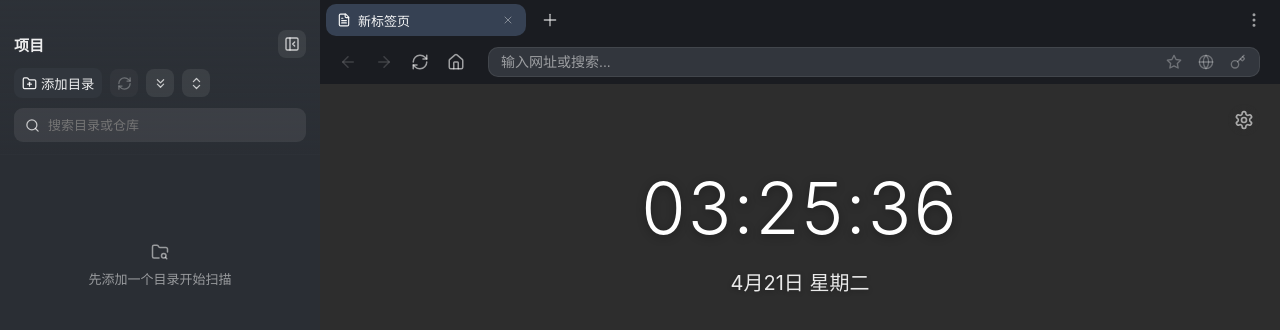
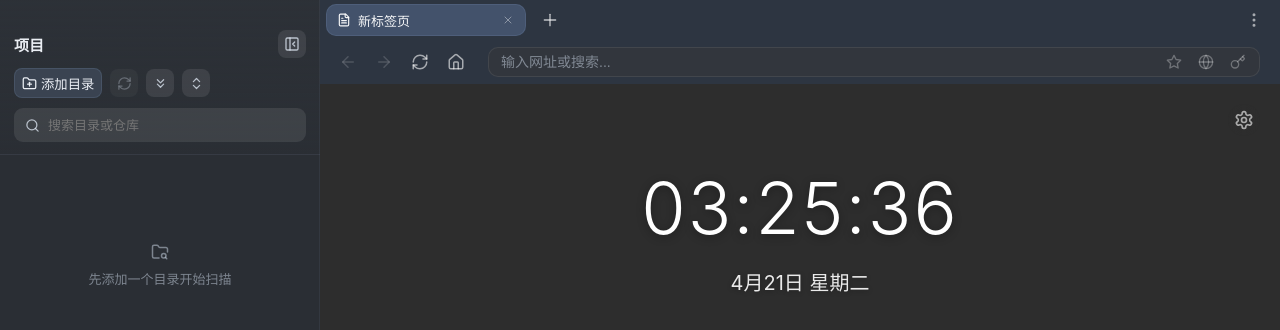
Before and after one commit to TerraRoot3/OpenGit, a Vue app: page / in a window 1280 px wide. Shown: the top 330 px of the page. Built offline with nearby package versions, Linux system fonts and the light colour scheme.

Commit message:
feat: 主题配色

```diff
--- a/src/components/git/ProjectStashList.vue
+++ b/src/components/git/ProjectStashList.vue
@@ -572,7 +572,7 @@ const escapeHtml = (text) => {
   flex: 1;
   background: transparent;
   border: none;
-  border-radius: 14px;
+  border-radius: var(--theme-comp-radius-selected);
   overflow: hidden;
   display: flex;
   flex-direction: column;
@@ -599,6 +599,7 @@ const escapeHtml = (text) => {
   justify-content: space-between;
   padding: 10px 14px;
   background: var(--theme-comp-child-header-bg);
+  border-top-left-radius: var(--theme-comp-radius-selected);
   font-weight: 500;
   color: rgba(255, 255, 255, 0.9);
   font-size: 13px;
@@ -694,6 +695,7 @@ const escapeHtml = (text) => {
 .stash-diff-header {
   padding: 10px 14px;
   background: var(--theme-comp-child-header-bg);
+  border-top-right-radius: var(--theme-comp-radius-selected);
   font-weight: 500;
   color: rgba(255, 255, 255, 0.9);
   font-family: 'Monaco', 'Menlo', 'Ubuntu Mono', monospace;
--- a/src/theme/tokens.css
+++ b/src/theme/tokens.css
@@ -68,38 +68,38 @@ html[data-theme='slate-dual'] {
   --theme-sem-bg-sidebar-soft: var(--theme-base-color-slate-825);
   --theme-sem-surface-1: var(--theme-base-color-slate-925);
   --theme-sem-surface-2: var(--theme-base-color-slate-900);
-  --theme-sem-bg-dialog: var(--theme-base-color-slate-850);
-  --theme-sem-bg-menu: var(--theme-base-color-slate-850);
-  --theme-sem-bg-tooltip: rgba(25, 28, 33, 0.98);
-  --theme-sem-bg-overlay: var(--theme-base-alpha-black-56);
+  --theme-sem-bg-dialog: color-mix(in srgb, var(--theme-base-color-slate-850) 90%, #213246 10%);
+  --theme-sem-bg-menu: color-mix(in srgb, var(--theme-base-color-slate-850) 92%, #23364d 8%);
+  --theme-sem-bg-tooltip: rgba(24, 29, 37, 0.985);
+  --theme-sem-bg-overlay: rgba(7, 10, 15, 0.6);
 
-  --theme-sem-text-primary: var(--theme-base-alpha-white-92);
-  --theme-sem-text-secondary: var(--theme-base-alpha-white-72);
-  --theme-sem-text-muted: var(--theme-base-alpha-white-52);
+  --theme-sem-text-primary: rgba(247, 250, 255, 0.94);
+  --theme-sem-text-secondary: rgba(221, 229, 241, 0.78);
+  --theme-sem-text-muted: rgba(191, 201, 216, 0.56);
 
-  --theme-sem-border-default: transparent;
-  --theme-sem-border-strong: transparent;
+  --theme-sem-border-default: rgba(162, 181, 211, 0.08);
+  --theme-sem-border-strong: rgba(162, 181, 211, 0.12);
 
-  --theme-sem-hover: var(--theme-base-alpha-white-08);
-  --theme-sem-selected-bg: var(--theme-sem-bg-sidebar-soft);
-  --theme-sem-selected-border: transparent;
+  --theme-sem-hover: rgba(255, 255, 255, 0.092);
+  --theme-sem-selected-bg: color-mix(in srgb, var(--theme-base-color-slate-825) 78%, #58729a 22%);
+  --theme-sem-selected-border: rgba(140, 166, 206, 0.16);
 
   --theme-sem-accent-primary: var(--theme-base-color-blue-500);
   --theme-sem-accent-primary-strong: var(--theme-base-color-cyan-400);
   --theme-sem-accent-info: var(--theme-base-color-blue-300);
-  --theme-sem-accent-warning: var(--theme-base-color-amber-300);
-  --theme-sem-accent-warning-strong: var(--theme-base-color-amber-500);
-  --theme-sem-accent-success: var(--theme-base-color-green-300);
-  --theme-sem-accent-success-strong: var(--theme-base-color-green-500);
-  --theme-sem-accent-danger: var(--theme-base-color-red-300);
-  --theme-sem-accent-danger-strong: var(--theme-base-color-red-500);
+  --theme-sem-accent-warning: #e7cb84;
+  --theme-sem-accent-warning-strong: #d59d37;
+  --theme-sem-accent-success: #8fe0bb;
+  --theme-sem-accent-success-strong: #37be82;
+  --theme-sem-accent-danger: #eea0a8;
+  --theme-sem-accent-danger-strong: #da5f6b;
 
-  --theme-sem-info-bg: rgba(59, 130, 246, 0.2);
-  --theme-sem-info-border: rgba(59, 130, 246, 0.34);
-  --theme-sem-warning-bg: rgba(217, 155, 32, 0.2);
-  --theme-sem-warning-border: rgba(217, 155, 32, 0.32);
-  --theme-sem-success-bg: rgba(34, 197, 94, 0.2);
-  --theme-sem-danger-bg: rgba(220, 80, 80, 0.24);
+  --theme-sem-info-bg: rgba(59, 130, 246, 0.18);
+  --theme-sem-info-border: rgba(120, 169, 245, 0.34);
+  --theme-sem-warning-bg: rgba(213, 157, 55, 0.17);
+  --theme-sem-warning-border: rgba(213, 157, 55, 0.3);
+  --theme-sem-success-bg: rgba(55, 190, 130, 0.18);
+  --theme-sem-danger-bg: rgba(218, 95, 107, 0.2);
 
   --theme-sem-file-added: var(--theme-base-color-file-added);
   --theme-sem-file-modified: var(--theme-base-color-file-modified);
@@ -113,12 +113,12 @@ html[data-theme='slate-dual'] {
   --theme-comp-radius-panel: var(--theme-base-radius-lg);
   --theme-comp-radius-selected: var(--theme-base-radius-md);
 
-  --theme-comp-sidebar-item-active-bg: color-mix(in srgb, var(--theme-sem-bg-sidebar-soft) 82%, #5d7290 18%);
-  --theme-comp-sidebar-item-active-border: transparent;
-  --theme-comp-tab-active-bg: var(--theme-base-color-slate-800);
-  --theme-comp-tab-active-border: transparent;
+  --theme-comp-sidebar-item-active-bg: color-mix(in srgb, var(--theme-sem-bg-sidebar-soft) 74%, #5f7ba2 26%);
+  --theme-comp-sidebar-item-active-border: rgba(142, 170, 212, 0.14);
+  --theme-comp-tab-active-bg: color-mix(in srgb, var(--theme-base-color-slate-800) 82%, #7ea2da 18%);
+  --theme-comp-tab-active-border: rgba(142, 170, 212, 0.18);
   --theme-comp-tab-active-accent: var(--theme-base-color-blue-400);
-  --theme-comp-child-header-bg: rgba(255, 255, 255, 0.025);
+  --theme-comp-child-header-bg: color-mix(in srgb, var(--theme-base-color-slate-900) 88%, #6b89b5 12%);
 }
 
 html[data-theme='graphite-moss'] {
```
Also changed, not shown: 4 other files (tests, documents, lock files or other folders).
